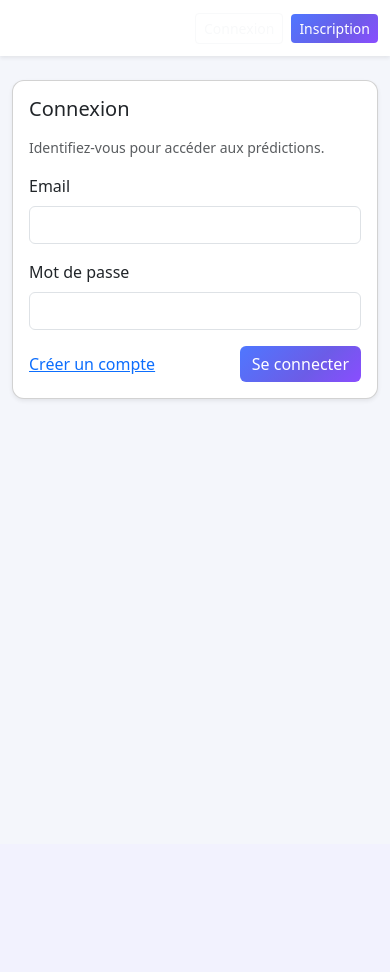
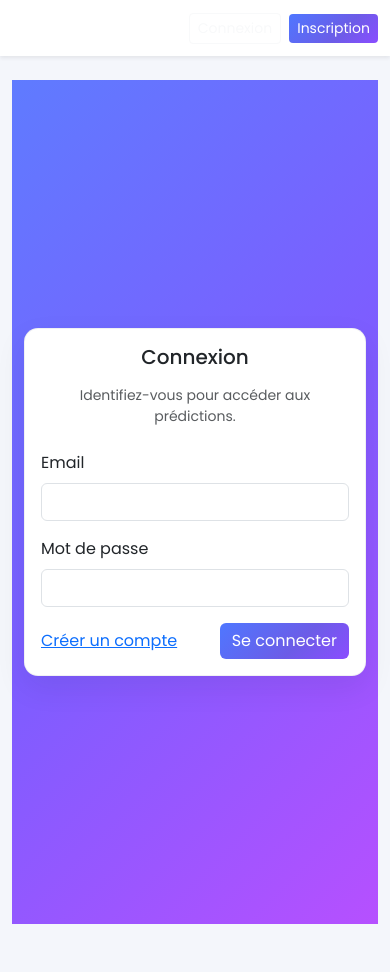
Before and after one commit to NawfalRAZOUK7/smarthr360-frontend, a Django app: page /login/ in a window 390 px wide. Before the commit the page ends 401 px from the top, so only its background shows below. Run offline with Django 5.2, Linux system fonts and the light colour scheme.

Commit message:
Frontend Phase 3: UX styling and responsive forms

```diff
--- a/templates/base.html
+++ b/templates/base.html
@@ -5,6 +5,7 @@
   <meta name="viewport" content="width=device-width, initial-scale=1">
   <title>{% block title %}SmartHR360 Frontend{% endblock %}</title>
   <link href="https://cdn.jsdelivr.net/npm/bootstrap@5.3.3/dist/css/bootstrap.min.css" rel="stylesheet">
+  <link href="https://fonts.googleapis.com/css2?family=Poppins:wght@400;500;600;700&display=swap" rel="stylesheet">
   <style>
     /* Palette inspirée des maquettes : bleu nuit + gradient violet/bleu. */
     :root {
@@ -18,6 +19,7 @@
     body {
       background: var(--bg);
       min-height: 100vh;
+      font-family: "Poppins", system-ui, -apple-system, sans-serif;
     }
     .gradient-bg {
       background: var(--gradient);
@@ -34,7 +36,11 @@
       background: linear-gradient(135deg, #4f77ff 0%, #6c5ce7 60%, #8a4dff 100%);
       border: none;
     }
-    .card { border-radius: 12px; }
+    .card {
+      border-radius: 14px;
+      border: 1px solid rgba(12, 31, 63, 0.06);
+      box-shadow: 0 12px 30px rgba(12, 31, 63, 0.08);
+    }
     .badge-role {
       background: rgba(108, 92, 231, 0.12);
       color: var(--purple);
@@ -42,6 +48,26 @@
       padding: 4px 10px;
       font-size: 0.8rem;
       font-weight: 600;
+    }
+    .badge-status {
+      border-radius: 999px;
+      padding: 4px 10px;
+      font-size: 0.75rem;
+      font-weight: 600;
+      background: rgba(46, 109, 222, 0.1);
+      color: #1b4fa3;
+    }
+    .auth-hero {
+      background: var(--gradient);
+      min-height: 100vh;
+      display: flex;
+      align-items: center;
+      justify-content: center;
+      padding: 48px 12px;
+    }
+    .form-control:focus {
+      box-shadow: 0 0 0 0.2rem rgba(94, 118, 255, 0.15);
+      border-color: #5e76ff;
     }
   </style>
   {% block extra_head %}{% endblock %}
--- a/templates/login.html
+++ b/templates/login.html
@@ -1,15 +1,15 @@
 {% extends "base.html" %}
 {% block title %}Connexion{% endblock %}
 {% block content %}
-<div class="row justify-content-center">
-  <div class="col-md-6">
-    <div class="card shadow-sm">
+<div class="auth-hero">
+  <div class="col-md-5 col-lg-4">
+    <div class="card">
       <div class="card-body">
-        <h5 class="card-title mb-3">Connexion</h5>
+        <h5 class="card-title mb-3 text-center">Connexion</h5>
         {% if error %}
           <div class="alert alert-warning">{{ error }}</div>
         {% endif %}
-        <p class="text-muted small">Identifiez-vous pour accéder aux prédictions.</p>
+        <p class="text-muted small text-center mb-4">Identifiez-vous pour accéder aux prédictions.</p>
         <form method="post" action="">
           {% csrf_token %}
           <div class="mb-3">
```
Also changed, not shown: FRONTEND_PLAN.md (+4 -4 lines), templates/dashboard.html (+11 -4 lines), templates/register.html (+5 -5 lines).
